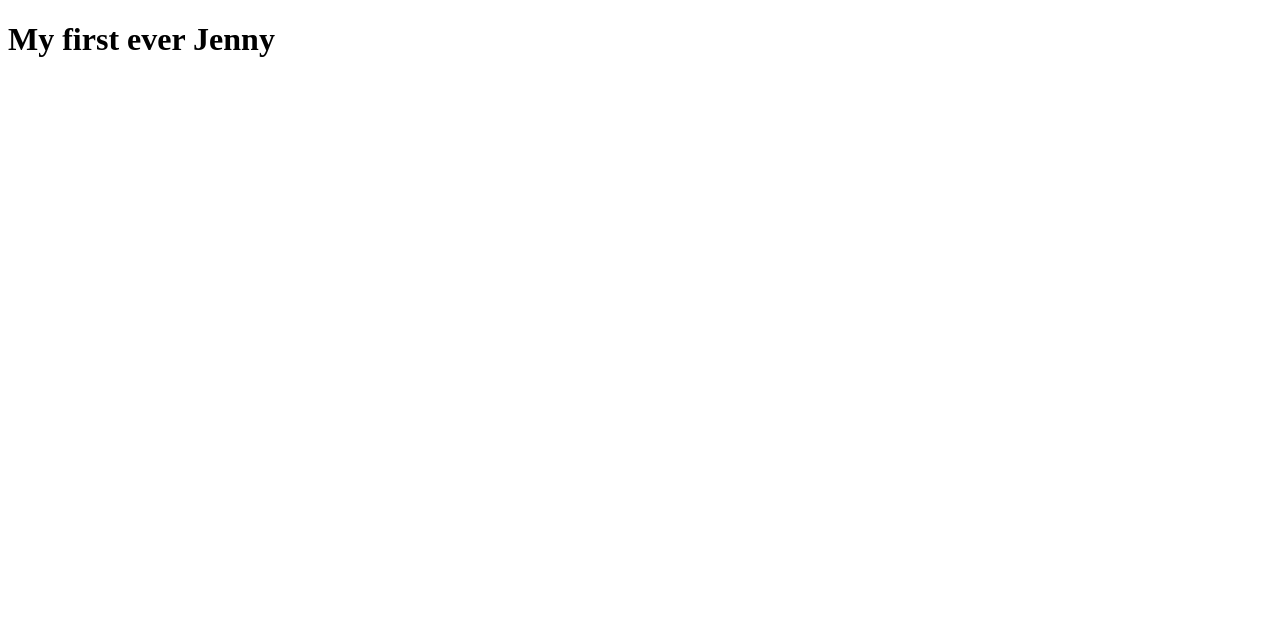
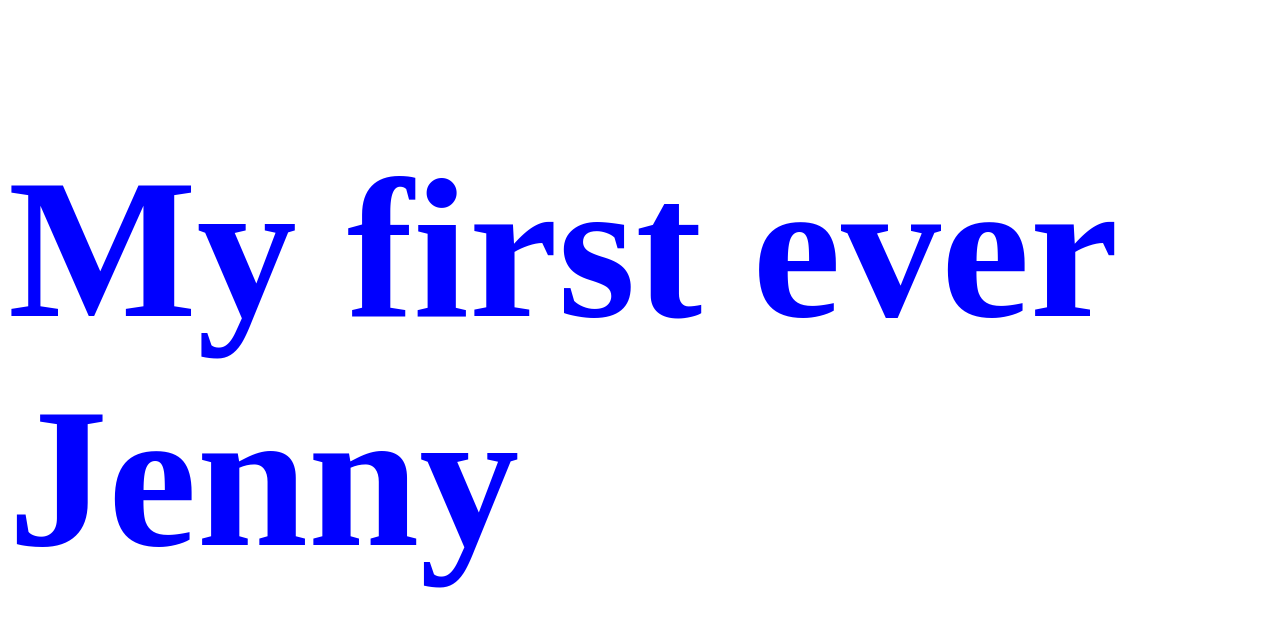
Before and after one commit to Emzthugll/First, a plain HTML site: page index.html in a window 1280 px wide. Drawn offline with Linux system fonts and the light colour scheme.

Commit message:
i added styles

```diff
--- a/index.html
+++ b/index.html
@@ -3,6 +3,7 @@
   <head>
     <meta charset="UTF-8" />
     <meta name="viewport" content="width=device-width, initial-scale=1.0" />
+    <link rel="stylesheet" href="styles.css" />
     <title>Document</title>
   </head>
   <body>
--- /dev/null
+++ b/styles.css
@@ -0,0 +1,4 @@
+h1 {
+  font-size: 200px;
+  color: blue;
+}
```
